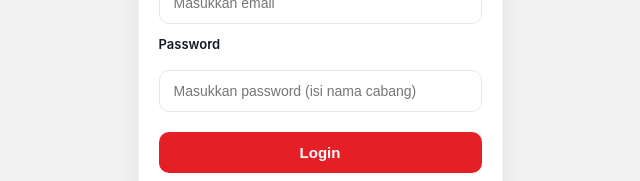
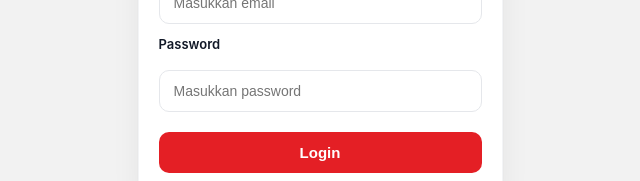
Before and after one commit to buildingprocess25/MATERAI, a React (Create React App) app in the folder materai/: page /login in a window 1280 px wide. Shown: the part 414-595 px from the top of the page, without its empty margins (320-960 px from the left). Built offline with nearby package versions, Linux system fonts and the light colour scheme.

Commit message:
Update Login.js

```diff
--- a/materai/src/pages/Login.js
+++ b/materai/src/pages/Login.js
@@ -62,7 +62,7 @@ export default function Login() {
             onChange={(e) =>
               setForm((s) => ({ ...s, password: e.target.value }))
             }
-            placeholder="Masukkan password (isi nama cabang)"
+            placeholder="Masukkan password "
             autoComplete="current-password"
             required
           />
```
